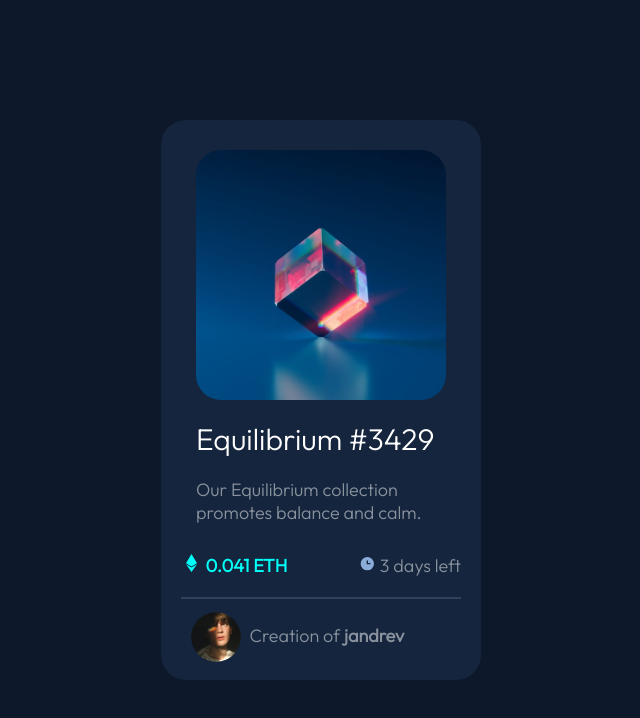
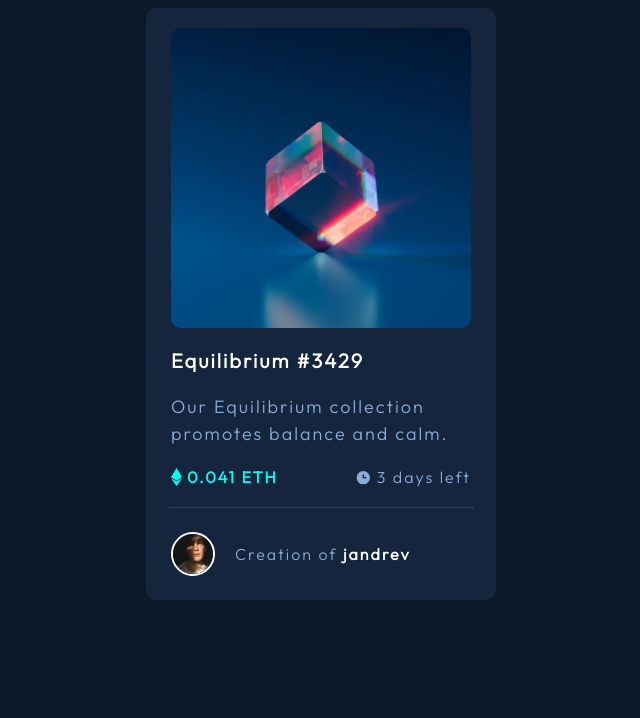
Before and after one commit to jandrev/NFT-preview-card-component-challenge, a plain HTML site: page src/index.html in a window 1280 px wide. Shown: the whole page, without its empty margins (319-959 px from the left). Drawn offline with Linux system fonts and the light colour scheme.

Commit message:
Static NFT component (commit on "simplified")

```diff
--- a/src/index.css
+++ b/src/index.css
@@ -1,124 +1,100 @@
 @import url("https://fonts.googleapis.com/css2?family=Outfit:wght@300&display=swap");
 :root {
-  --small-weight: 300;
-  --medium-weight: 400;
-  --large-weight: 600;
-  --p-font-size: 18px;
+  --main-bg-color: hsl(217, 54%, 11%);
+  --card-bg-color: hsl(216, 50%, 16%);
+  --line-color: hsl(215, 32%, 27%);
+  --cyan: hsl(178, 100%, 50%);
+  --soft-blue: hsl(215, 51%, 70%);
+}
+* {
+  font-family: 'Outfit', sans-serif;
+  letter-spacing: 2px;
 }
 body {
-  background-color: hsl(217, 54%, 11%);
-  font-family: "Outfit", sans-serif;
-  font-style: normal;
+  background: var(--main-bg-color);
+  display: flex;
+  justify-content: center;
+  align-items: center;
 }
 .card {
-  margin: auto;
-  border-radius: 25px;
+  border-radius: 10px;
+}
+.light-text {
+  font-weight: 300;
+  color: hsl(215, 51%, 70%);
+}
+.text-margin {
+  margin: 20px 25px;
 }
 #main-card {
-  background-color: hsl(216, 50%, 16%);
-  position: absolute;
-  top: 0;
-  bottom: 0;
-  left: 0;
-  right: 0;
-  width: 280px;
-  height: 500px;
-  padding: 30px 20px;
+  background-color: var(--card-bg-color);
+  width: 350px;
+  height: 580 px;
+  padding: 20px 0 0 0;
 }
-#image-box {
-  width: 250px;
-  height: 250px;
-  position: relative;
+#image-card {
+  width: 300px;
+  height: 300px;
   margin: auto;
 }
-#image-box img:first-child {
-  max-width: 100%;
-  max-height: 100%;
+#image-card img:first-child {
+  width: 100%;
+  height: 100%;
 }
-#main-card h1 {
-  position: relative;
-  width: 241px;
-  height: 38px;
-  left: 15px;
-
-  font-weight: 400;
-  font-size: 30px;
-  line-height: 38px;
-  color: white;
+#nft-description {
+  font-size: 18px;
+  line-height: 1.5em;
 }
-#main-card p {
-  position: relative;
-  top: 0;
-  left: 15px;
-  font-family: "Outfit", sans-serif;
-  font-style: normal;
-  font-weight: 300;
-  font-size: 18px;
-  color: rgba(255, 255, 255, 0.5);
-  margin-bottom: 30px;
+#stats {
+  display: flex;
+  justify-content: space-between;
 }
-#eth {
-  position: relative;
-  display: inline-block;
-  left: 5px;
+#stats > div {
+  display: flex;
+  justify-content: center;
+  align-items: center;
 }
 #eth span {
-  color: hsl(178, 100%, 50%);
-  font-family: Outfit;
-  font-style: normal;
+  color: var(--cyan);
   font-weight: 600;
-  font-size: 18px;
-  line-height: 23px;
   margin-left: 5px;
 }
-#time {
-  float: right;
+#time img {
+  margin-right: 5px;
 }
-#time span {
-  color: rgba(255, 255, 255, 0.5);
-  font-family: Outfit;
-  font-style: normal;
-  font-size: 18px;
+#footer {
+  display: flex;
+  align-items: center;
+}
+#footer img {
+  width: 40px;
+  height: 40px;
+  border: 2px solid white;
+  border-radius: 50%;
+}
+#footer p {
+  margin-left: 20px;
+  font-weight: 400;
+}
+#footer p span {
+  color: white;
+  font-weight: 600;
+}
+#footer p span:hover {
+  color: var(--cyan);
+  cursor: pointer;
+}
+h1 {
+  color: white;
+  font-size: 20px;
+}
+h1:hover {
+  color: var(--cyan);
+  cursor: pointer;
 }
 hr {
-  margin-top: 20px;
-  border: 1px solid hsl(215, 32%, 27%);
+  width: 305px;
+  height: 1px;
+  background-color: var(--line-color);
+  border-style: none;
 }
-#creator-info img {
-  display: inline-block;
-  position: relative;
-  border-radius: 50%;
-  width: 50px;
-  height: 50px;
-  top: 5px;
-  left: 10px;
-}
-#creator-info p {
-  display: inline-block;
-  position: relative;
-  top: -15px;
-}
-#creator-info p span {
-  font-weight: 600;
-}
-#creator-info p span:hover {
-  color: hsl(178, 100%, 50%);
-  font-weight: bold;
-  cursor: pointer;
-}
-#main-card h1:hover {
-  color: hsl(178, 100%, 50%);
-  font-weight: bold;
-  cursor: pointer;
-}
-#image-box:hover {
-  cursor: pointer;
-}
-/* #image-box img:first-child:hover {
-
-}
-#image-box img:last-child {
-  position: absolute;
-  top: 0; left: 0; bottom: 0; right: 0;
-  margin: auto;
-} */
--- a/src/index.html
+++ b/src/index.html
@@ -16,29 +16,30 @@
 
   <body>
     <div class="card" id="main-card">
-      <div id="image-box">
+      <div id="image-card">
         <img class="card" src="../images/image-equilibrium.jpg" alt="nft-picture" />
-        <!-- <img src="../images/icon-view.svg" alt="icon-view" /> -->
       </div>
-      <h1>Equilibrium #3429</h1>
-      <p>
+      <h1 class="text-margin">Equilibrium #3429</h1>
+      <p class="light-text text-margin" id="nft-description">
         Our Equilibrium collection promotes balance and calm.
       </p>
 
-      <div id="eth">
-        <img src="../images/icon-ethereum.svg" alt="nft-icon" />
-        <span class="text-green"> 0.041 ETH </span>
-      </div>
+      <div class="text-margin" id="stats">
+        <div id="eth">
+          <img src="../images/icon-ethereum.svg" alt="nft-icon" />
+          <span> 0.041 ETH </span>
+        </div>
 
-      <div id="time">
-        <img src="../images/icon-clock.svg" alt="clock" />
-        <span> 3 days left </span>
+        <div id="time">
+          <img src="../images/icon-clock.svg" alt="clock" />
+          <span class="light-text"> 3 days left </span>
+        </div>
       </div>
 
       <hr />
-      <div id="creator-info">
+      <div class="text-margin" id="footer">
         <img src="../images/image-avatar.png" alt="profile-pic" />
-        <p>Creation of <span class="text-green"> jandrev </span></p>
+        <p class="light-text">Creation of <span> jandrev </span></p>
       </div>
     </div>
   </body>
```
